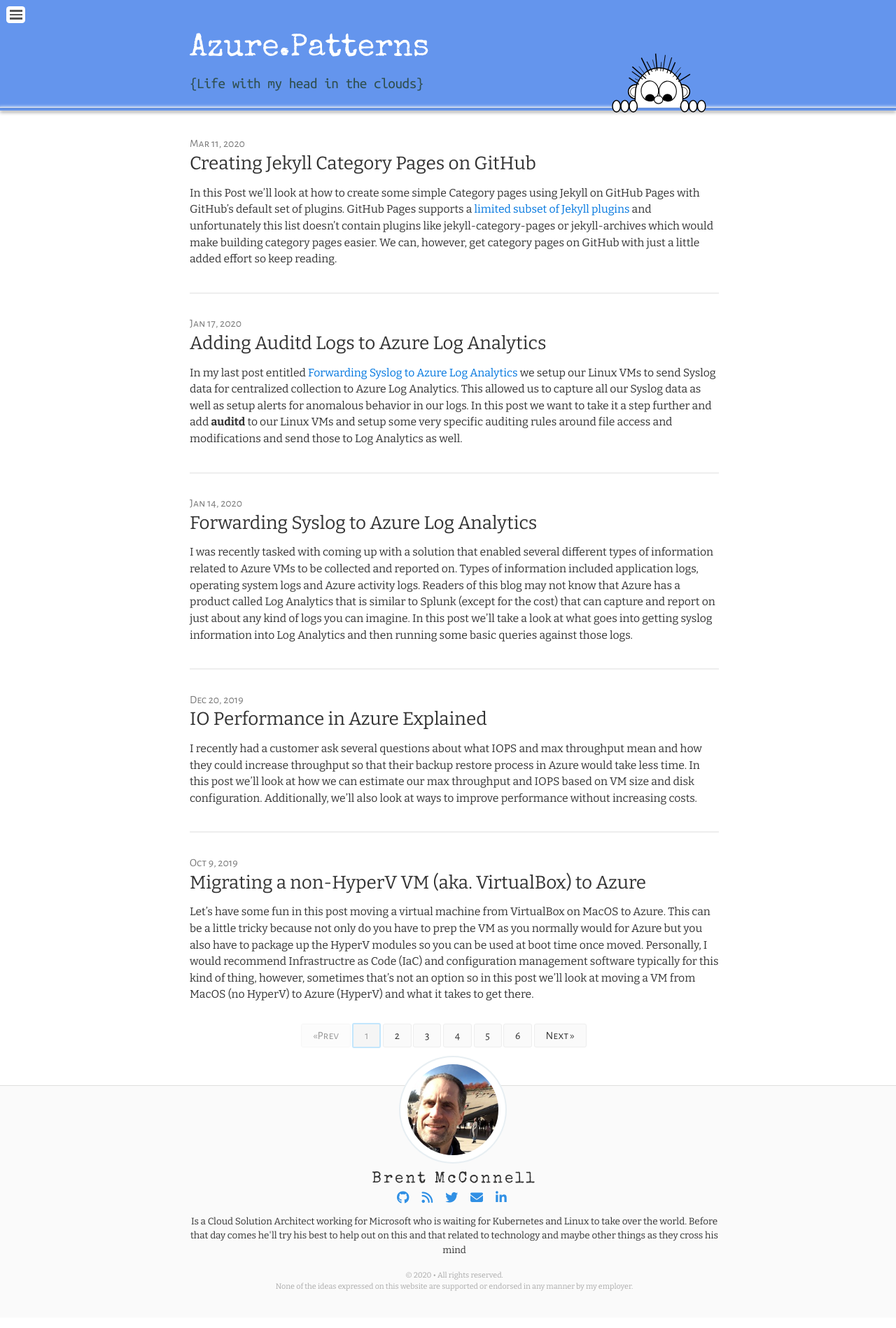
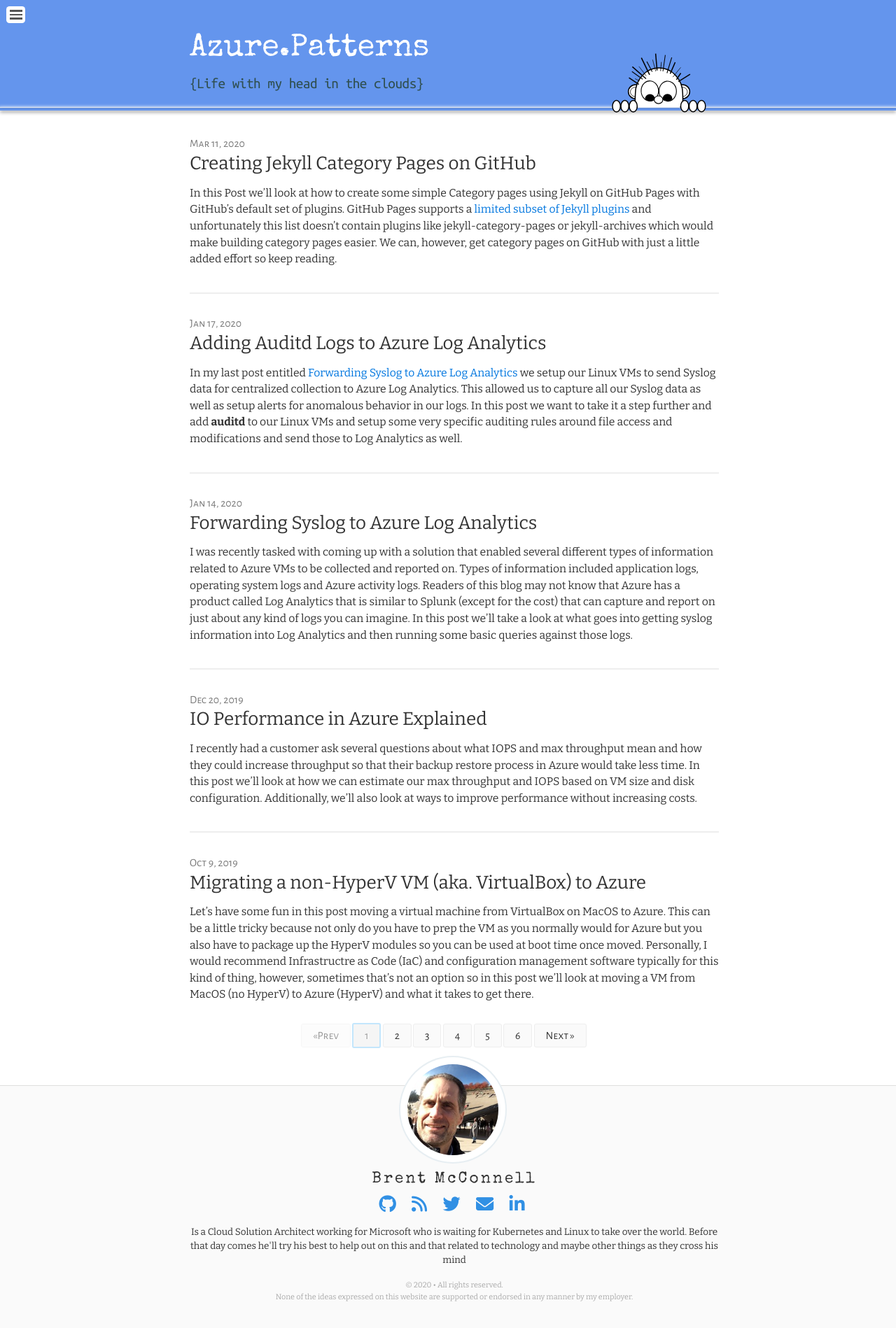
Before and after one commit to brentmcconnell/brentmcconnell.github.io, a Jekyll site: the page built from index.html, in a window 1280 px wide. Shown: the whole page at 70% size. Built offline with Jekyll 4.4.1, drawn with Linux system fonts in a browser that asks for light colours; nearby versions of some CDN libraries; the list of posts is cut into pages by our own code.

Commit message:
changes to sidebar look

```diff
--- a/_sass/_footer.scss
+++ b/_sass/_footer.scss
@@ -26,23 +26,6 @@
   font-weight: $footer-font-weight;
   padding: $footer-padding;
   text-align: center;
-}
-
-.sidebar .author-image {
-  -webkit-box-sizing: border-box;
-  -moz-box-sizing: border-box;
-  box-sizing: border-box;
-  display: block;
-  width: 120px;
-  position: relative;
-  top: 0px;
-  height: 120px;
-  border-radius: 100%;
-  overflow: hidden;
-  padding: 5px;
-  background: $white;
-  z-index: 2;
-  box-shadow: $box-shadow 0 0 0 2px;
 }
 
 .author-image {
--- a/_sass/_sidebar.scss
+++ b/_sass/_sidebar.scss
@@ -36,8 +36,27 @@
   }
 }
 
+.sidebar .author-image {
+  -webkit-box-sizing: border-box;
+  -moz-box-sizing: border-box;
+  box-sizing: border-box;
+  display: block;
+  height: 200px;
+  width: 200px;
+  position: relative;
+  top: 0px;
+  border-radius: 100%;
+  left: 79px;
+  overflow: hidden;
+  padding: 5px;
+  background: $white;
+  z-index: 2;
+  box-shadow: $box-shadow 0 0 0 2px;
+}
+
+
 .sidebar .category-topic {
-    padding-left:10px;
+    padding-left:2rem;
     text-transform: uppercase;
     font-size:$h4;
     padding-top: $space-1;
@@ -50,7 +69,7 @@
   color: #fff;
 }
 .sidebar-item {
-  padding: 1rem;
+  padding: 2rem;
 }
 .sidebar-item p:last-child {
   margin-bottom: 0;
@@ -79,7 +98,7 @@
     padding: 1.5rem;
   }
   .sidebar-nav-item {
-    padding-left:  1.5rem;
+    padding-left:  2.5rem;
     padding-right: 1.5rem;
   }
 }
--- a/_sass/_social-icons.scss
+++ b/_sass/_social-icons.scss
@@ -14,7 +14,7 @@
 }
 
 .social-icons {
-  font-size: 1rem;
+  font-size: 1.4rem;
   padding: 0.5em 0 0 0;
   width: 100%;
   margin-bottom:10px;
```
